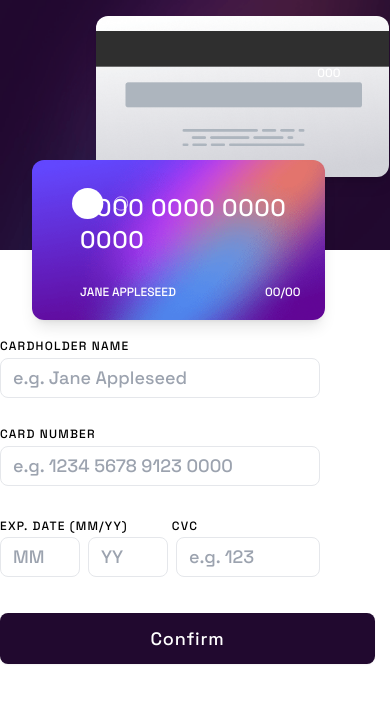
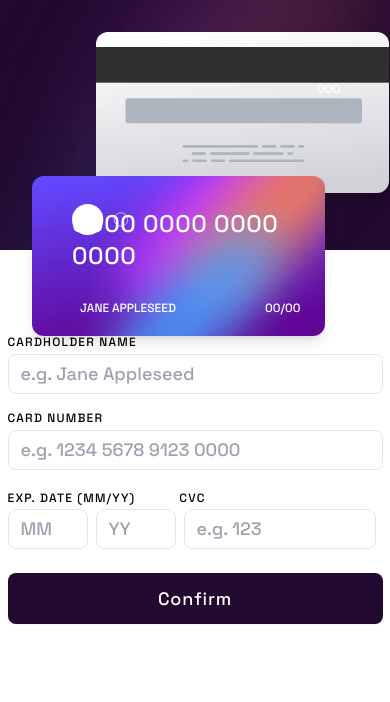
Before and after one commit to juniorthx3/interactive-cards-details-form, a React (Create React App) app: page / in a window 390 px wide. Shown: the top 702 px of the page. Built offline with nearby package versions, Linux system fonts and the light colour scheme.

Commit message:
Update things

```diff
--- a/src/components/Form.jsx
+++ b/src/components/Form.jsx
@@ -54,7 +54,7 @@ const Form = ({cardInfo, setCardInfo}) => {
                         <input type="text"
                                name="cvc"
                                placeholder="e.g. 123"
-                               className="w-36"
+                               className="w-48 md:w-36"
                                maxLength={3}
                                value={cvc}
                                onChange={e=>setCardInfo({...cardInfo, cvc: e.target.value})}
--- a/src/index.css
+++ b/src/index.css
@@ -22,11 +22,11 @@ body{
 
 /* BACKGROUND IMAGES (BACKGROUNDIMAGE.JSX) */
 .bg-image-desktop{
-    @apply sm:hidden md:block absolute top-0 left-0 h-screen;
+    @apply sm:hidden md:block absolute top-0 left-0 h-screen w-4/12;
 }
 
 .bg-image-mobile{
-    @apply sm:block absolute top-0 left-0 bg-cover w-full md:hidden;
+    @apply sm:block absolute top-0 left-0 bg-cover  w-full md:hidden;
 }
 
 /* APP.JS */
@@ -36,7 +36,7 @@ body{
 
 /* (FORM.JSX) FORM DESIGN */
 .con-card{
-    @apply relative grow-0 shrink basis-auto;
+    @apply relative grow-0 shrink basis-auto flex justify-center -top-7 md:top-0 md:items-center;
 }
 
 form{
@@ -44,7 +44,7 @@ form{
 }
 
 .card-field{
-    @apply flex flex-col mb-6;
+    @apply flex flex-col mb-3 md:mb-6;
 }
 
 label{
@@ -52,7 +52,7 @@ label{
 }
 
 input{
-    @apply border rounded-lg h-10 w-80 p-3 outline-0 font-light;
+    @apply border rounded-lg h-10 p-3 outline-0 font-light;
 }
 
 input:hover{
@@ -82,11 +82,11 @@ input:hover{
 }
 
 .Front{
-    @apply top-40 -right-8 w-3/4 md:w-full md:-top-3 md:-left-72 z-10
+    @apply top-44 -right-8 w-3/4 md:w-full md:-top-3 md:-left-44 z-10
 }
 
 .Back {
-   @apply -top-36 left-24 w-3/4 md:w-full md:top-5 md:-left-44
+   @apply -top-32 left-24 w-3/4 md:w-full md:top-5 md:-left-24
 }
 
 .idCard, .cardHolder, .month, .expiryYear{
@@ -98,11 +98,11 @@ input:hover{
 }
 
 .idCard{
-    @apply bottom-16 left-12 text-2xl md:text-3xl tracking-wide;
+    @apply bottom-16 left-10 text-2xl md:text-3xl tracking-wide;
 }
 
 .cardHolder{
-    @apply bottom-5 left-12 uppercase text-xs md:text-sm;
+    @apply absolute bottom-5 left-12 uppercase text-xs md:text-sm;
 }
 
 .month{
```
Also changed, not shown: project-mobile-view.PNG (added), 1 other file (tests, documents, lock files or other folders).
